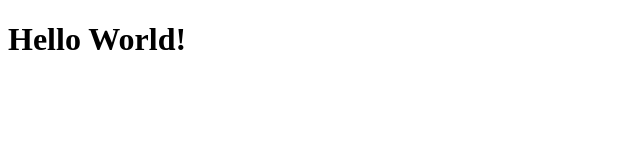
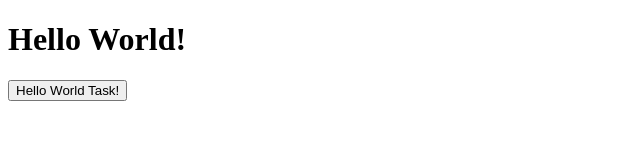
Before and after one commit to IvanKoso1337/test, a plain HTML site: page index.html in a window 1280 px wide. Shown: the whole page, without its empty margins (0-640 px from the left). Drawn offline with Linux system fonts and the light colour scheme.

Commit message:
Button Hello World Added!

```diff
--- a/index.html
+++ b/index.html
@@ -8,5 +8,6 @@
 </head>
 <body>
     <h1>Hello World!</h1>
+    <button>Hello World Task!</button>
 </body>
 </html>
```
